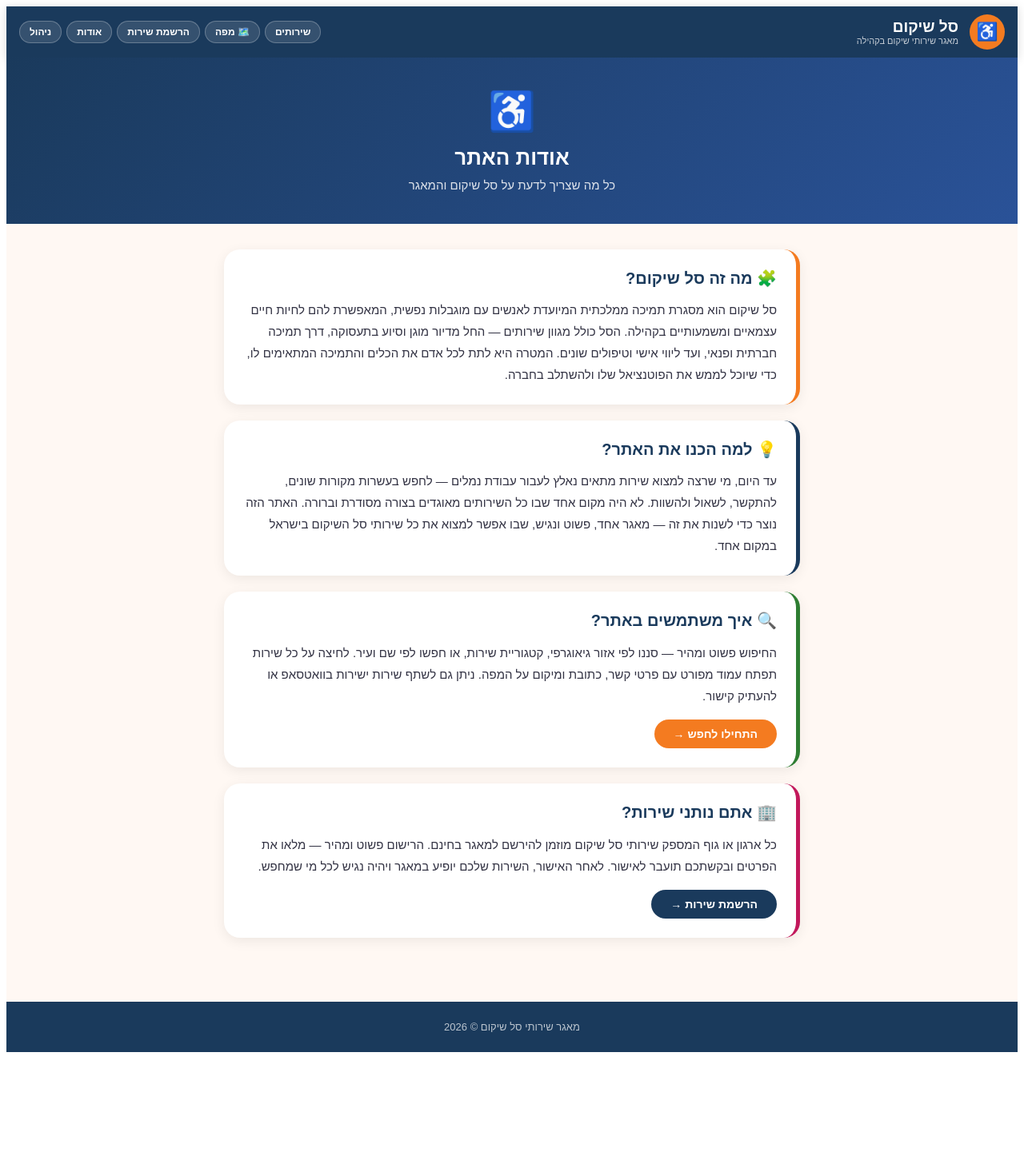
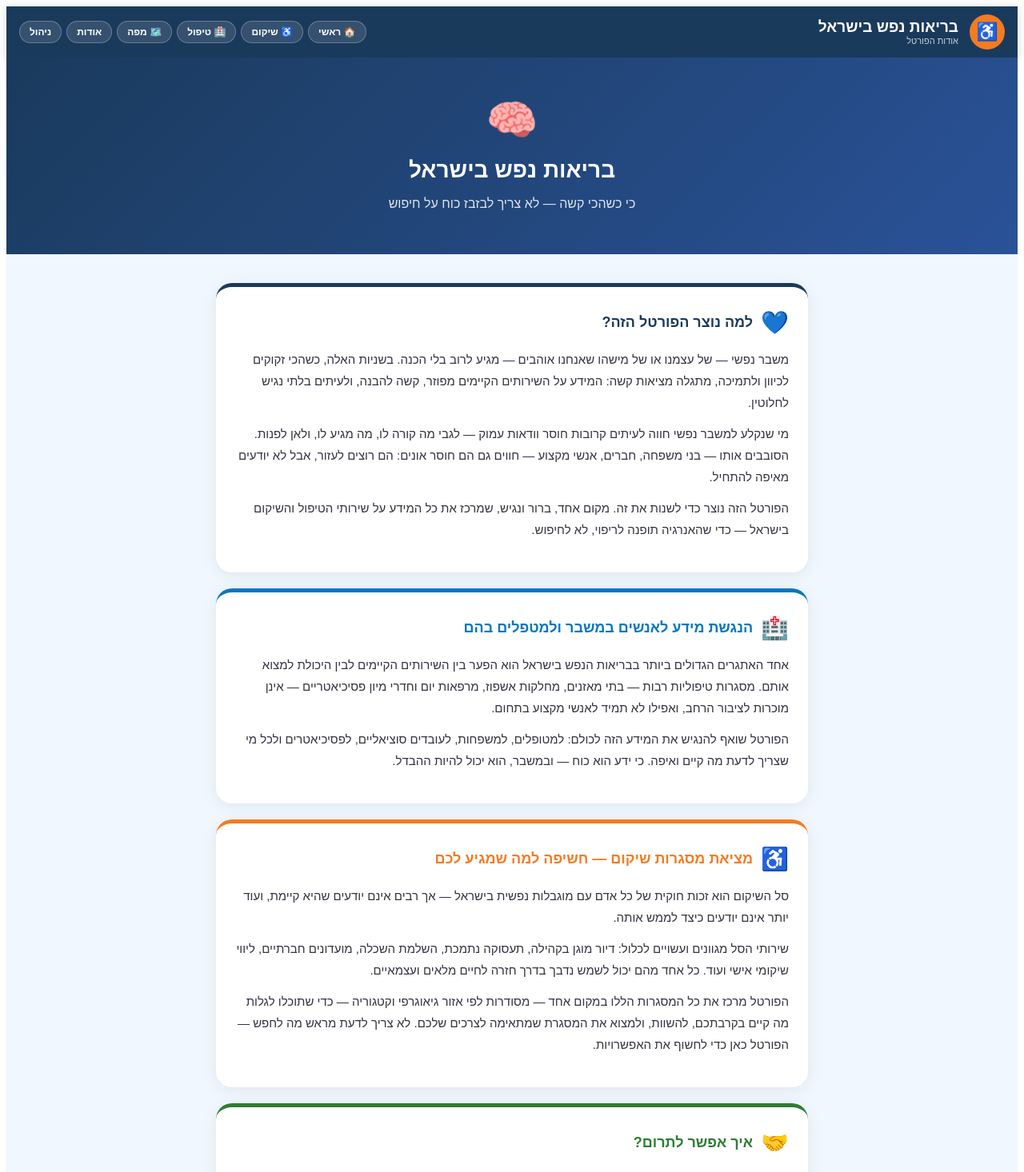
Before and after one commit to sivantelem-commits/rehab-directory, a Next.js app: page /about in a window 1280 px wide. Shown: the top 1466 px of the page at 80% size. Before the commit the page ends 1324 px from the top, so only its background shows below. Built offline with nearby package versions, Linux system fonts and the light colour scheme.

Commit message:
Update about.js

```diff
--- a/pages/about.js
+++ b/pages/about.js
@@ -1,82 +1,91 @@
 import Head from 'next/head'
+
+const NAV = [['/', '🏠 ראשי'], ['/rehab', '♿ שיקום'], ['/treatment', '🏥 טיפול'], ['/map', '🗺️ מפה'], ['/about', 'אודות'], ['/admin', 'ניהול']]
 
 export default function About() {
   return (
     <>
       <Head>
-        <title>אודות | מאגר שירותי סל שיקום</title>
-        <meta name="description" content="מה זה סל שיקום ואיך האתר עוזר למצוא שירותים בקהילה" />
+        <title>אודות | בריאות נפש בישראל</title>
+        <meta name="description" content="אודות פורטל בריאות נפש בישראל – מי אנחנו ולמה נוצר האתר" />
       </Head>
-      <div dir="rtl" style={{ fontFamily: 'Arial, sans-serif', minHeight: '100vh', background: '#FFF8F3' }}>
+      <div dir="rtl" style={{ fontFamily: 'Arial, sans-serif', minHeight: '100vh', background: '#F0F7FF' }}>
         <header style={{ background: '#1A3A5C', color: 'white', padding: '10px 16px', display: 'flex', alignItems: 'center', justifyContent: 'space-between', boxShadow: '0 2px 12px rgba(0,0,0,0.15)', flexWrap: 'wrap', gap: 8 }}>
           <div style={{ display: 'flex', alignItems: 'center', gap: 14 }}>
             <div style={{ width: 44, height: 44, borderRadius: '50%', background: '#F47B20', display: 'flex', alignItems: 'center', justifyContent: 'center', fontSize: 22, fontWeight: 800, color: 'white' }}>♿</div>
             <div>
-              <div style={{ fontWeight: 800, fontSize: 19 }}>סל שיקום</div>
-              <div style={{ fontSize: 11, opacity: 0.75 }}>מאגר שירותי שיקום בקהילה</div>
+              <div style={{ fontWeight: 800, fontSize: 19 }}>בריאות נפש בישראל</div>
+              <div style={{ fontSize: 11, opacity: 0.75 }}>אודות הפורטל</div>
             </div>
           </div>
           <nav style={{ display: 'flex', gap: 6, flexWrap: 'wrap' }}>
-            {[['/', 'שירותים'], ['/map', '🗺️ מפה'], ['/register', 'הרשמת שירות'], ['/about', 'אודות'], ['/admin', 'ניהול']].map(([href, label]) => (
+            {NAV.map(([href, label]) => (
               <a key={href} href={href} style={{ color: 'white', background: 'rgba(255,255,255,0.12)', borderRadius: 20, padding: '6px 12px', fontWeight: 600, fontSize: 12, border: '1.5px solid rgba(255,255,255,0.25)', textDecoration: 'none' }}>{label}</a>
             ))}
           </nav>
         </header>
 
-        <div style={{ background: 'linear-gradient(135deg, #1A3A5C, #2A5298)', color: 'white', padding: '40px 20px', textAlign: 'center' }}>
-          <div style={{ fontSize: 48, marginBottom: 14 }}>♿</div>
-          <h1 style={{ fontSize: 26, fontWeight: 800, margin: '0 0 10px' }}>אודות האתר</h1>
-          <p style={{ fontSize: 15, opacity: 0.85, margin: 0 }}>כל מה שצריך לדעת על סל שיקום והמאגר</p>
+        <div style={{ background: 'linear-gradient(135deg, #1A3A5C, #2A5298)', color: 'white', padding: '48px 20px', textAlign: 'center' }}>
+          <div style={{ fontSize: 52, marginBottom: 16 }}>🧠</div>
+          <h1 style={{ fontSize: 28, fontWeight: 800, margin: '0 0 12px' }}>בריאות נפש בישראל</h1>
+          <p style={{ fontSize: 16, opacity: 0.85, maxWidth: 580, margin: '0 auto', lineHeight: 1.8 }}>
+            כי כשהכי קשה — לא צריך לבזבז כוח על חיפוש
+          </p>
         </div>
 
-        <main style={{ maxWidth: 720, margin: '0 auto', padding: '32px 16px' }}>
-          <div style={{ background: 'white', borderRadius: 20, padding: '24px', marginBottom: 20, boxShadow: '0 4px 16px rgba(0,0,0,0.07)', borderRight: '5px solid #F47B20' }}>
-            <h2 style={{ fontSize: 20, fontWeight: 800, color: '#1A3A5C', margin: '0 0 14px' }}>🧩 מה זה סל שיקום?</h2>
-            <p style={{ fontSize: 15, color: '#334', lineHeight: 1.8, margin: 0 }}>
-              סל שיקום הוא מסגרת תמיכה ממלכתית המיועדת לאנשים עם מוגבלות נפשית, המאפשרת להם לחיות חיים עצמאיים ומשמעותיים בקהילה.
-              הסל כולל מגוון שירותים — החל מדיור מוגן וסיוע בתעסוקה, דרך תמיכה חברתית ופנאי, ועד ליווי אישי וטיפולים שונים.
-              המטרה היא לתת לכל אדם את הכלים והתמיכה המתאימים לו, כדי שיוכל לממש את הפוטנציאל שלו ולהשתלב בחברה.
-            </p>
-          </div>
+        <main style={{ maxWidth: 740, margin: '0 auto', padding: '36px 16px' }}>
 
-          <div style={{ background: 'white', borderRadius: 20, padding: '24px', marginBottom: 20, boxShadow: '0 4px 16px rgba(0,0,0,0.07)', borderRight: '5px solid #1A3A5C' }}>
-            <h2 style={{ fontSize: 20, fontWeight: 800, color: '#1A3A5C', margin: '0 0 14px' }}>💡 למה הכנו את האתר?</h2>
-            <p style={{ fontSize: 15, color: '#334', lineHeight: 1.8, margin: 0 }}>
-              עד היום, מי שרצה למצוא שירות מתאים נאלץ לעבור עבודת נמלים — לחפש בעשרות מקורות שונים, להתקשר, לשאול ולהשוות.
-              לא היה מקום אחד שבו כל השירותים מאוגדים בצורה מסודרת וברורה.
-              האתר הזה נוצר כדי לשנות את זה — מאגר אחד, פשוט ונגיש, שבו אפשר למצוא את כל שירותי סל השיקום בישראל במקום אחד.
-            </p>
-          </div>
+          <Card color="#1A3A5C" icon="💙" title="למה נוצר הפורטל הזה?">
+            <p style={p}>משבר נפשי — של עצמנו או של מישהו שאנחנו אוהבים — מגיע לרוב בלי הכנה. בשניות האלה, כשהכי זקוקים לכיוון ולתמיכה, מתגלה מציאות קשה: המידע על השירותים הקיימים מפוזר, קשה להבנה, ולעיתים בלתי נגיש לחלוטין.</p>
+            <p style={p}>מי שנקלע למשבר נפשי חווה לעיתים קרובות חוסר וודאות עמוק — לגבי מה קורה לו, מה מגיע לו, ולאן לפנות. הסובבים אותו — בני משפחה, חברים, אנשי מקצוע — חווים גם הם חוסר אונים: הם רוצים לעזור, אבל לא יודעים מאיפה להתחיל.</p>
+            <p style={p}>הפורטל הזה נוצר כדי לשנות את זה. מקום אחד, ברור ונגיש, שמרכז את כל המידע על שירותי הטיפול והשיקום בישראל — כדי שהאנרגיה תופנה לריפוי, לא לחיפוש.</p>
+          </Card>
 
-          <div style={{ background: 'white', borderRadius: 20, padding: '24px', marginBottom: 20, boxShadow: '0 4px 16px rgba(0,0,0,0.07)', borderRight: '5px solid #2E7D32' }}>
-            <h2 style={{ fontSize: 20, fontWeight: 800, color: '#1A3A5C', margin: '0 0 14px' }}>🔍 איך משתמשים באתר?</h2>
-            <p style={{ fontSize: 15, color: '#334', lineHeight: 1.8, marginBottom: 16 }}>
-              החיפוש פשוט ומהיר — סננו לפי אזור גיאוגרפי, קטגוריית שירות, או חפשו לפי שם ועיר.
-              לחיצה על כל שירות תפתח עמוד מפורט עם פרטי קשר, כתובת ומיקום על המפה.
-              ניתן גם לשתף שירות ישירות בוואטסאפ או להעתיק קישור.
-            </p>
-            <a href="/" style={{ display: 'inline-block', background: '#F47B20', color: 'white', borderRadius: 20, padding: '10px 24px', fontWeight: 700, fontSize: 14, textDecoration: 'none' }}>
-              התחילו לחפש →
-            </a>
-          </div>
+          <Card color="#0277BD" icon="🏥" title="הנגשת מידע לאנשים במשבר ולמטפלים בהם">
+            <p style={p}>אחד האתגרים הגדולים ביותר בבריאות הנפש בישראל הוא הפער בין השירותים הקיימים לבין היכולת למצוא אותם. מסגרות טיפוליות רבות — בתי מאזנים, מחלקות אשפוז, מרפאות יום וחדרי מיון פסיכיאטריים — אינן מוכרות לציבור הרחב, ואפילו לא תמיד לאנשי מקצוע בתחום.</p>
+            <p style={p}>הפורטל שואף להנגיש את המידע הזה לכולם: למטופלים, למשפחות, לעובדים סוציאליים, לפסיכיאטרים ולכל מי שצריך לדעת מה קיים ואיפה. כי ידע הוא כוח — ובמשבר, הוא יכול להיות ההבדל.</p>
+          </Card>
 
-          <div style={{ background: 'white', borderRadius: 20, padding: '24px', boxShadow: '0 4px 16px rgba(0,0,0,0.07)', borderRight: '5px solid #C2185B' }}>
-            <h2 style={{ fontSize: 20, fontWeight: 800, color: '#1A3A5C', margin: '0 0 14px' }}>🏢 אתם נותני שירות?</h2>
-            <p style={{ fontSize: 15, color: '#334', lineHeight: 1.8, marginBottom: 16 }}>
-              כל ארגון או גוף המספק שירותי סל שיקום מוזמן להירשם למאגר בחינם.
-              הרישום פשוט ומהיר — מלאו את הפרטים ובקשתכם תועבר לאישור.
-              לאחר האישור, השירות שלכם יופיע במאגר ויהיה נגיש לכל מי שמחפש.
-            </p>
-            <a href="/register" style={{ display: 'inline-block', background: '#1A3A5C', color: 'white', borderRadius: 20, padding: '10px 24px', fontWeight: 700, fontSize: 14, textDecoration: 'none' }}>
-              הרשמת שירות →
-            </a>
-          </div>
+          <Card color="#F47B20" icon="♿" title="מציאת מסגרות שיקום — חשיפה למה שמגיע לכם">
+            <p style={p}>סל השיקום הוא זכות חוקית של כל אדם עם מוגבלות נפשית בישראל — אך רבים אינם יודעים שהיא קיימת, ועוד יותר אינם יודעים כיצד לממש אותה.</p>
+            <p style={p}>שירותי הסל מגוונים ועשויים לכלול: דיור מוגן בקהילה, תעסוקה נתמכת, השלמת השכלה, מועדונים חברתיים, ליווי שיקומי אישי ועוד. כל אחד מהם יכול לשמש נדבך בדרך חזרה לחיים מלאים ועצמאיים.</p>
+            <p style={p}>הפורטל מרכז את כל המסגרות הללו במקום אחד — מסודרות לפי אזור גיאוגרפי וקטגוריה — כדי שתוכלו לגלות מה קיים בקרבתכם, להשוות, ולמצוא את המסגרת שמתאימה לצרכים שלכם. לא צריך לדעת מראש מה לחפש — הפורטל כאן כדי לחשוף את האפשרויות.</p>
+          </Card>
+
+          <Card color="#2E7D32" icon="🤝" title="איך אפשר לתרום?">
+            <p style={p}>הפורטל נבנה על בסיס שיתוף פעולה. אם אתם מנהלים שירות בריאות נפש — טיפולי או שיקומי — ותרצו שהוא יופיע כאן, תוכלו להירשם דרך טופס ההרשמה. כל שירות עובר אישור לפני פרסום.</p>
+            <p style={p}>אם אתם אנשי מקצוע ומזהים מידע חסר או שגוי — נשמח לשמוע. יחד נוכל לבנות מאגר מידע מהימן, עדכני ומועיל לכל מי שזקוק לו.</p>
+            <div style={{ display: 'flex', gap: 10, marginTop: 16, flexWrap: 'wrap' }}>
+              <a href="/register" style={btn('#F47B20')}>♿ הרשמת שירות שיקום</a>
+              <a href="/register-treatment" style={btn('#0277BD')}>🏥 הרשמת שירות טיפולי</a>
+            </div>
+          </Card>
+
         </main>
 
-        <footer style={{ background: '#1A3A5C', color: 'rgba(255,255,255,0.7)', textAlign: 'center', padding: '24px', fontSize: 13, marginTop: 48 }}>
-          מאגר שירותי סל שיקום © {new Date().getFullYear()}
+        <footer style={{ background: '#1A3A5C', color: 'rgba(255,255,255,0.7)', textAlign: 'center', padding: '24px', fontSize: 13, marginTop: 16 }}>
+          בריאות נפש בישראל © {new Date().getFullYear()}
         </footer>
       </div>
     </>
   )
 }
+
+const p = { fontSize: 15, color: '#334', lineHeight: 1.8, margin: '0 0 12px' }
+
+const btn = (color) => ({
+  display: 'inline-block', background: color, color: 'white', borderRadius: 20,
+  padding: '10px 20px', fontWeight: 700, fontSize: 13, textDecoration: 'none'
+})
+
+function Card({ color, icon, title, children }) {
+  return (
+    <div style={{ background: 'white', borderRadius: 20, padding: '28px 24px', marginBottom: 20, boxShadow: '0 4px 20px rgba(0,0,0,0.07)', borderTop: `5px solid ${color}` }}>
+      <div style={{ display: 'flex', alignItems: 'center', gap: 10, marginBottom: 16 }}>
+        <span style={{ fontSize: 28 }}>{icon}</span>
+        <h2 style={{ fontSize: 18, fontWeight: 800, color, margin: 0 }}>{title}</h2>
+      </div>
+      {children}
+    </div>
+  )
+}
```
